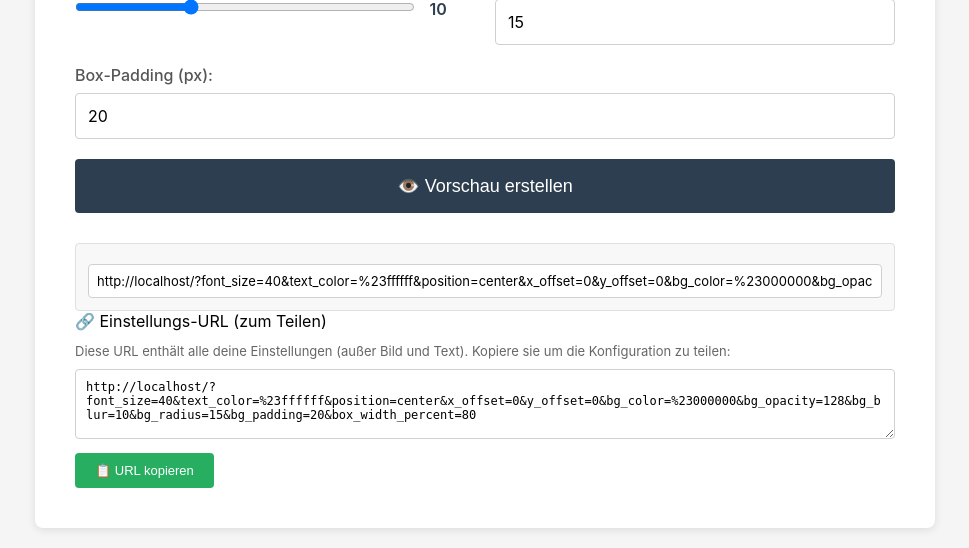
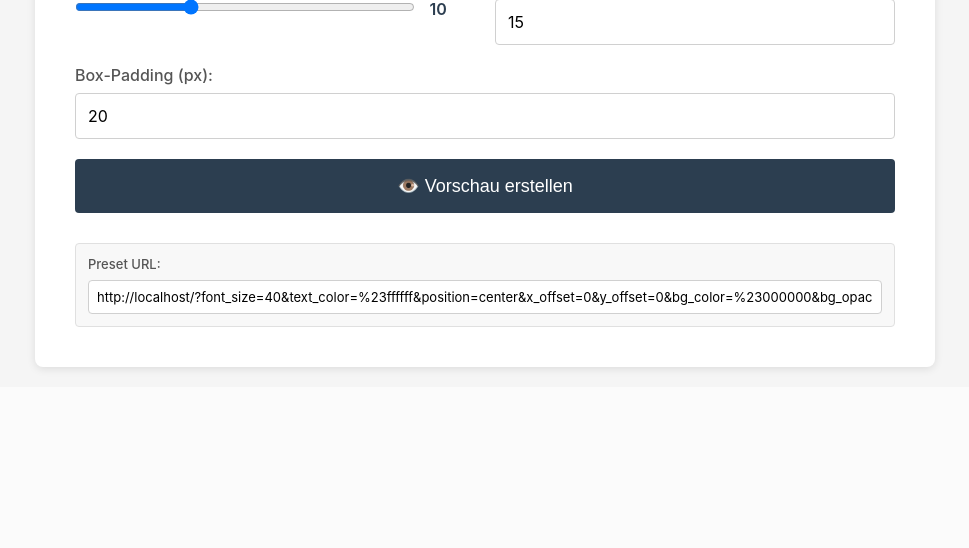
Before and after one commit to tomhottinger/Text2ImageBackground, a Flask app: page / in a window 1280 px wide. Shown: the part 925-1473 px from the top of the page, without its empty margins (155-1124 px from the left). After the commit the page ends 1297 px from the top, so only its background shows below. Run offline with Flask 3, Linux system fonts and the light colour scheme.

Commit message:
First good Versiongit add -A!

```diff
--- a/volumes/templates/index.html
+++ b/volumes/templates/index.html
@@ -143,24 +143,15 @@ Zeile 3</textarea>
             <img id="previewImg" src="" alt="Preview">
             <button id="downloadBtn">⬇️ Bild herunterladen</button>
         </div>
+<div class="url-box" id="urlBox">
 
-        <div class="url-box" id="urlBox">
-            <!-- label>🔗 Teile diese Einstellungen:</label -->
-            <div class="url-box-content">
-                <input type="text" id="shareUrl" readonly>
-                <!-- button type="button" onclick="copyUrl()">📋 Kopieren</button -->
-            </div>
-        </div>
+    <label>Preset URL:</label>
+
+    <input type="text" id="shareUrl" readonly>
+
+</div>
 
 
-
-            <summary>🔗 Einstellungs-URL (zum Teilen)</summary>
-            <div class="settings-url-content">
-                <p>Diese URL enthält alle deine Einstellungen (außer Bild und Text). Kopiere sie um die Konfiguration zu teilen:</p>
-                <textarea id="settingsUrlBox" readonly></textarea>
-                <button type="button" onclick="copySettingsUrl()">📋 URL kopieren</button>
-            </div>
-        </details -->
     </div>
 
     <script src="{{ url_for('static', filename='js/app.js') }}"></script>
```
Also changed, not shown: docker-compose.yml (+1 -26 lines).
